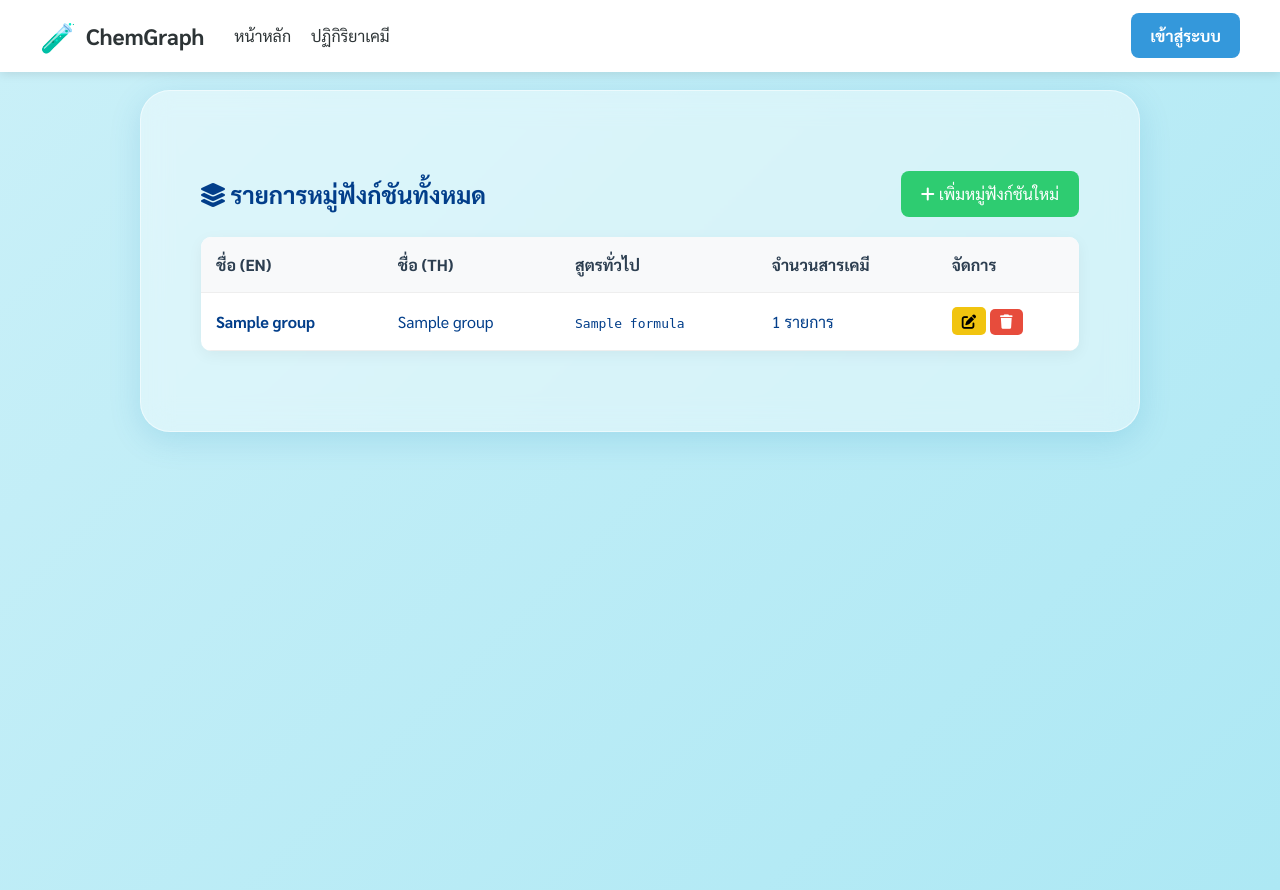
After one commit to PhitchakornJalas/organic-chem-app, a Flask app: template app/templates/admin/manage_functional_groups.html in a window 1280 px wide. The commit adds this page. Run offline with Flask 3, Linux system fonts and the light colour scheme; the template is opened without the code that fills it: most values are stand-ins (such as "Sample title", 1, 10 or a date in 2020).

Commit message:
manage_functional_groups & change linkreel navbar to navbarhtml

```diff
--- a/app/main.py
+++ b/app/main.py
@@ -186,7 +186,46 @@ def admin_required(f):
 @app.route('/admin/dashboard')
 @admin_required
 def admin_dashboard():
-    return render_template('admin/dashboard.html')
+    with driver.session() as session:
+        # เพิ่มการนับโหนด Condition เข้าไปใน Query
+        res = session.run("""
+            MATCH (c:Chemical) WITH count(c) AS chem_c
+            MATCH (g:FunctionalGroup) WITH chem_c, count(g) AS group_c
+            MATCH (con:Condition) WITH chem_c, group_c, count(con) AS cond_c
+            MATCH (r:Reaction) WHERE NOT (r)-[:TYPE_OF]->()
+            RETURN chem_c, group_c, cond_c, count(r) AS react_c
+        """).single()
+
+        stats = {
+            'chemicals_count': res['chem_c'],
+            'groups_count': res['group_c'],
+            'conditions_count': res['cond_c'], # ส่งค่าตัวแปรใหม่ไปที่หน้า HTML
+            'reactions_count': res['react_c']
+        }
+
+    return render_template('admin/dashboard.html', stats=stats)
+
+@app.route('/admin/manage-functional-groups')
+@admin_required
+def manage_functional_groups():
+    with driver.session() as session:
+        # ดึงข้อมูลหมู่ฟังก์ชันทั้งหมด พร้อมนับจำนวนสารเคมีที่สังกัดอยู่นั้นๆ
+        query = """
+        MATCH (f:FunctionalGroup)
+        OPTIONAL MATCH (c:Chemical)-[:TYPE_OF]->(f)
+        RETURN
+            elementId(f) AS f_id,
+            f.name_en AS name_en,
+            f.name_th AS name_th,
+            f.groupName AS group_name,
+            f.molecularFormula AS formula,
+            count(c) AS chemical_count
+        ORDER BY f_id ASC
+        """
+        results = session.run(query)
+        groups = [record for record in results]
+
+    return render_template('admin/manage_functional_groups.html', groups=groups)
 
 # login & register
 
--- /dev/null
+++ b/app/templates/admin/manage_functional_groups.html
@@ -0,0 +1,96 @@
+<!DOCTYPE html>
+<html lang="th">
+
+<head>
+  <meta charset="UTF-8">
+  <title>จัดการหมู่ฟังก์ชัน | Admin</title>
+  <link rel="stylesheet" href="{{ url_for('static', filename='css/style.css') }}">
+  <link rel="stylesheet" href="https://cdnjs.cloudflare.com/ajax/libs/font-awesome/6.0.0/css/all.min.css">
+  <link href="https://fonts.googleapis.com/css2?family=Sarabun:wght@300;400;700&display=swap" rel="stylesheet">
+  <style>
+    .admin-table {
+      width: 100%;
+      border-collapse: collapse;
+      background: white;
+      border-radius: 10px;
+      overflow: hidden;
+      box-shadow: 0 4px 15px rgba(0, 0, 0, 0.05);
+      margin-top: 20px;
+    }
+
+    .admin-table th,
+    .admin-table td {
+      padding: 15px;
+      text-align: left;
+      border-bottom: 1px solid #eee;
+    }
+
+    .admin-table th {
+      background-color: #f8f9fa;
+      color: #2c3e50;
+    }
+
+    .btn-action {
+      padding: 5px 10px;
+      border-radius: 5px;
+      text-decoration: none;
+      font-size: 0.9rem;
+    }
+
+    .btn-edit {
+      background: #F1C40F;
+      color: #000;
+    }
+
+    .btn-delete {
+      background: #E74C3C;
+      color: #fff;
+      border: none;
+      cursor: pointer;
+    }
+  </style>
+</head>
+
+<body>
+  {% include 'navbar.html' %}
+
+  <div class="app-wrapper">
+    <div class="admin-container" style="padding: 40px 20px; max-width: 1200px; margin: 0 auto;">
+      <div style="display: flex; justify-content: space-between; align-items: center;">
+        <h2><i class="fas fa-layer-group"></i> รายการหมู่ฟังก์ชันทั้งหมด</h2>
+        <a href="#" class="action-btn"
+          style="background: #2ECC71; color: white; padding: 10px 20px; border-radius: 8px; text-decoration: none;">
+          <i class="fas fa-plus"></i> เพิ่มหมู่ฟังก์ชันใหม่
+        </a>
+      </div>
+
+      <table class="admin-table">
+        <thead>
+          <tr>
+            <th>ชื่อ (EN)</th>
+            <th>ชื่อ (TH)</th>
+            <th>สูตรทั่วไป</th>
+            <th>จำนวนสารเคมี</th>
+            <th>จัดการ</th>
+          </tr>
+        </thead>
+        <tbody>
+          {% for group in groups %}
+          <tr>
+            <td><strong>{{ group.name_en }}</strong></td>
+            <td>{{ group.name_th }}</td>
+            <td><code>{{ group.formula }}</code></td>
+            <td>{{ group.chemical_count }} รายการ</td>
+            <td>
+              <a href="#" class="btn-action btn-edit"><i class="fas fa-edit"></i></a>
+              <button class="btn-action btn-delete"><i class="fas fa-trash"></i></button>
+            </td>
+          </tr>
+          {% endfor %}
+        </tbody>
+      </table>
+    </div>
+  </div>
+</body>
+
+</html>
--- a/app/templates/details.html
+++ b/app/templates/details.html
@@ -9,7 +9,6 @@
   <link href="https://fonts.googleapis.com/css2?family=Sarabun:wght@300;400;700&display=swap" rel="stylesheet">
   <link rel="stylesheet" href="{{ url_for('static', filename='css/style.css') }}">
   <link rel="stylesheet" href="{{ url_for('static', filename='css/details.css') }}">
-  <link rel="stylesheet" href="{{ url_for('static', filename='css/navbar.css') }}">
 </head>
 
 <body>
--- a/app/templates/index.html
+++ b/app/templates/index.html
@@ -9,7 +9,6 @@
   <link href="https://fonts.googleapis.com/css2?family=Sarabun:wght@300;400;700&display=swap" rel="stylesheet">
   <link rel="stylesheet" href="{{ url_for('static', filename='css/style.css') }}">
   <link rel="stylesheet" href="{{ url_for('static', filename='css/index.css') }}">
-  <link rel="stylesheet" href="{{ url_for('static', filename='css/navbar.css') }}">
 </head>
 
 <body>
--- a/app/templates/login.html
+++ b/app/templates/login.html
@@ -10,7 +10,6 @@
 
     <!-- CSS Files -->
     <link rel="stylesheet" href="{{ url_for('static', filename='css/style.css') }}">
-    <link rel="stylesheet" href="{{ url_for('static', filename='css/navbar.css') }}">
     <link rel="stylesheet" href="{{ url_for('static', filename='css/login.css') }}">
 </head>
 <body>
--- a/app/templates/navbar.html
+++ b/app/templates/navbar.html
@@ -1,3 +1,5 @@
+<link rel="stylesheet" href="{{ url_for('static', filename='css/navbar.css') }}">
+
 <nav class="navbar">
     <div class="nav-container">
         <!-- ฝั่งซ้าย: Logo + เมนู (จะอยู่ติดกัน) -->
--- a/app/templates/reactions.html
+++ b/app/templates/reactions.html
@@ -9,7 +9,6 @@
     <link href="https://fonts.googleapis.com/css2?family=Sarabun:wght@300;400;700&display=swap" rel="stylesheet">
     <!-- CSS Files -->
     <link rel="stylesheet" href="{{ url_for('static', filename='css/style.css') }}">
-    <link rel="stylesheet" href="{{ url_for('static', filename='css/navbar.css') }}">
     <link rel="stylesheet" href="{{ url_for('static', filename='css/reactions.css') }}">
 </head>
 
--- a/app/templates/register.html
+++ b/app/templates/register.html
@@ -11,7 +11,6 @@
 
     <!-- CSS Files -->
     <link rel="stylesheet" href="{{ url_for('static', filename='css/style.css') }}">
-    <link rel="stylesheet" href="{{ url_for('static', filename='css/navbar.css') }}">
     <link rel="stylesheet" href="{{ url_for('static', filename='css/login.css') }}">
 </head>
 
```
Also changed, not shown: app/templates/admin/dashboard.html (+5 -4 lines).
